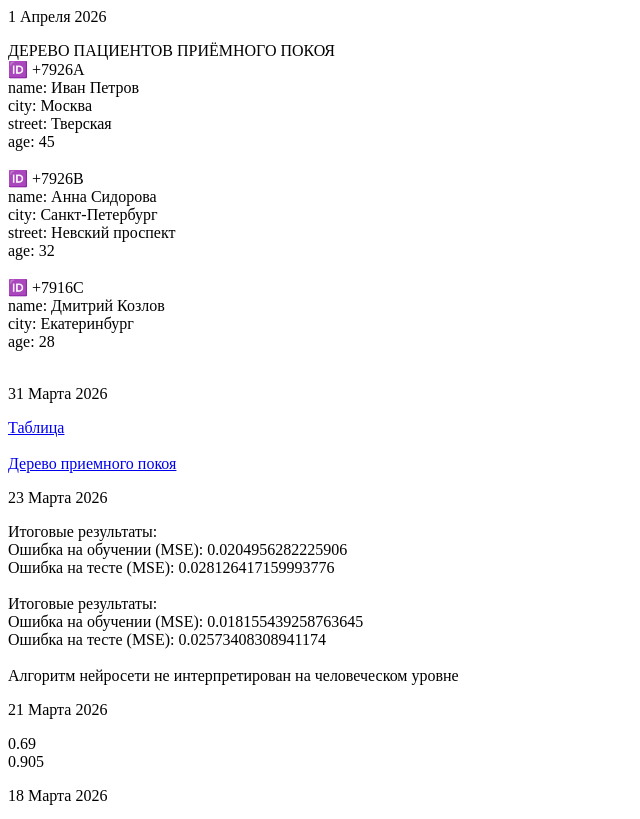
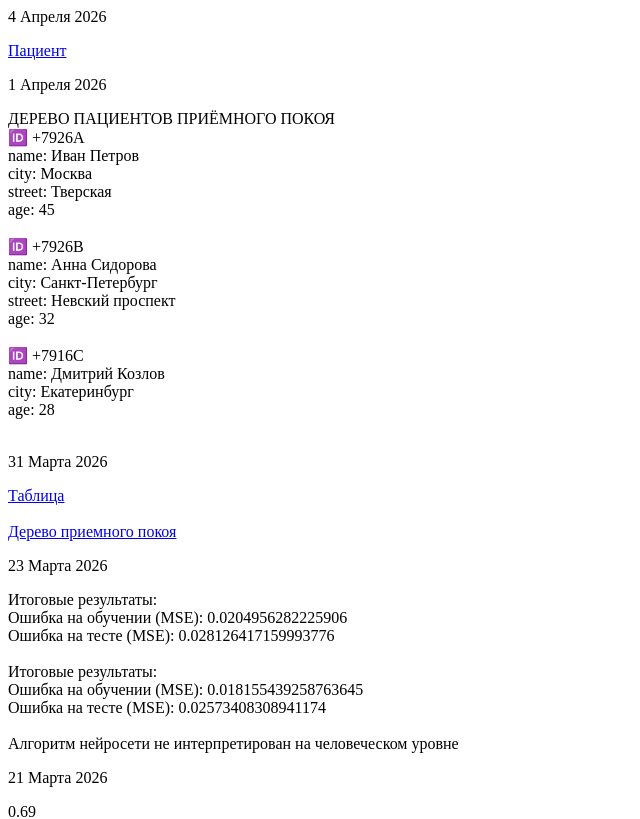
Before and after one commit to znjzpzsjkf-a11y/dem.github.io, a plain HTML site: page index.html in a window 1280 px wide. Shown: the top 819 px of the page, without its empty margins (0-640 px from the left). Drawn offline with Linux system fonts and the light colour scheme.

Commit message:
Update index.html

```diff
--- a/index.html
+++ b/index.html
@@ -4,6 +4,9 @@
 <title>Моя презентация</title>
 </head>
 <body>
+<p>4 Апреля 2026</p>
+<a href="Pacient.png">Пациент</a>
+
 <p>1 Апреля 2026</p>
 ДЕРЕВО ПАЦИЕНТОВ ПРИЁМНОГО ПОКОЯ
 <br>
```
